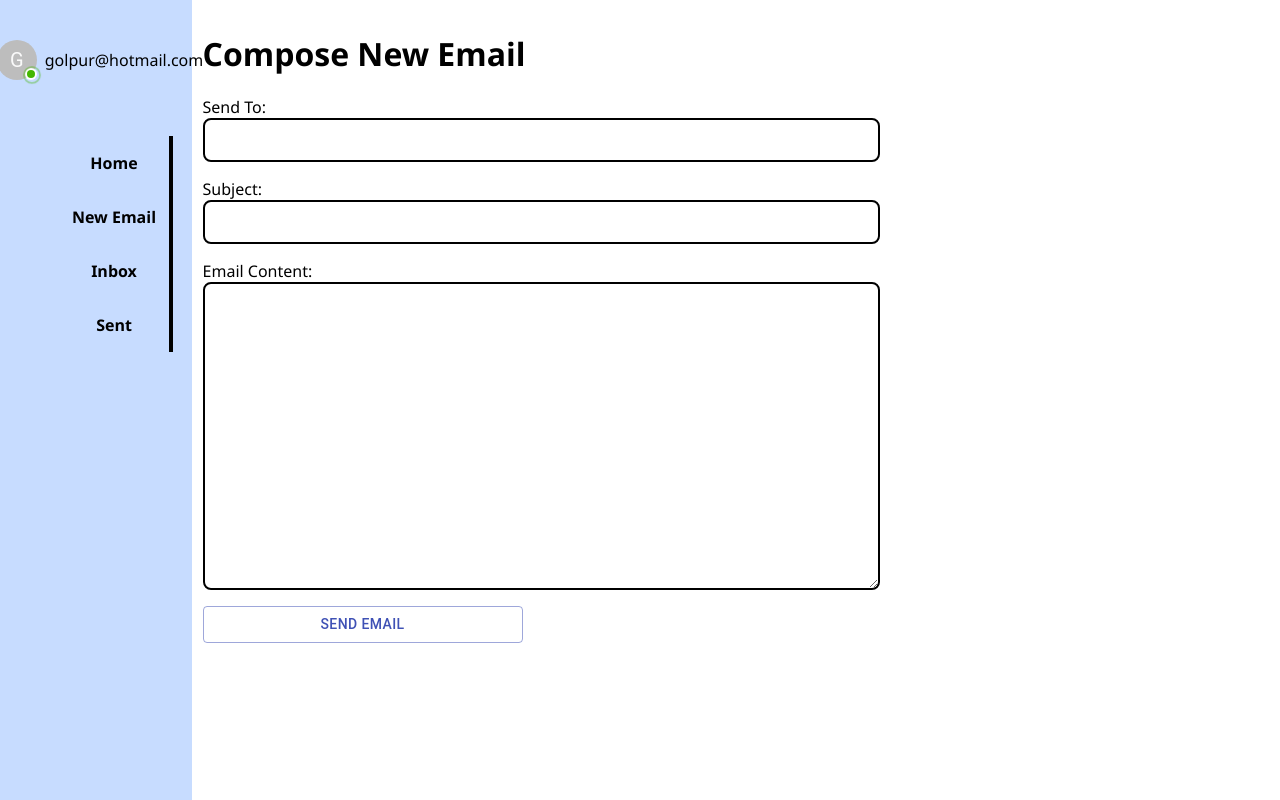
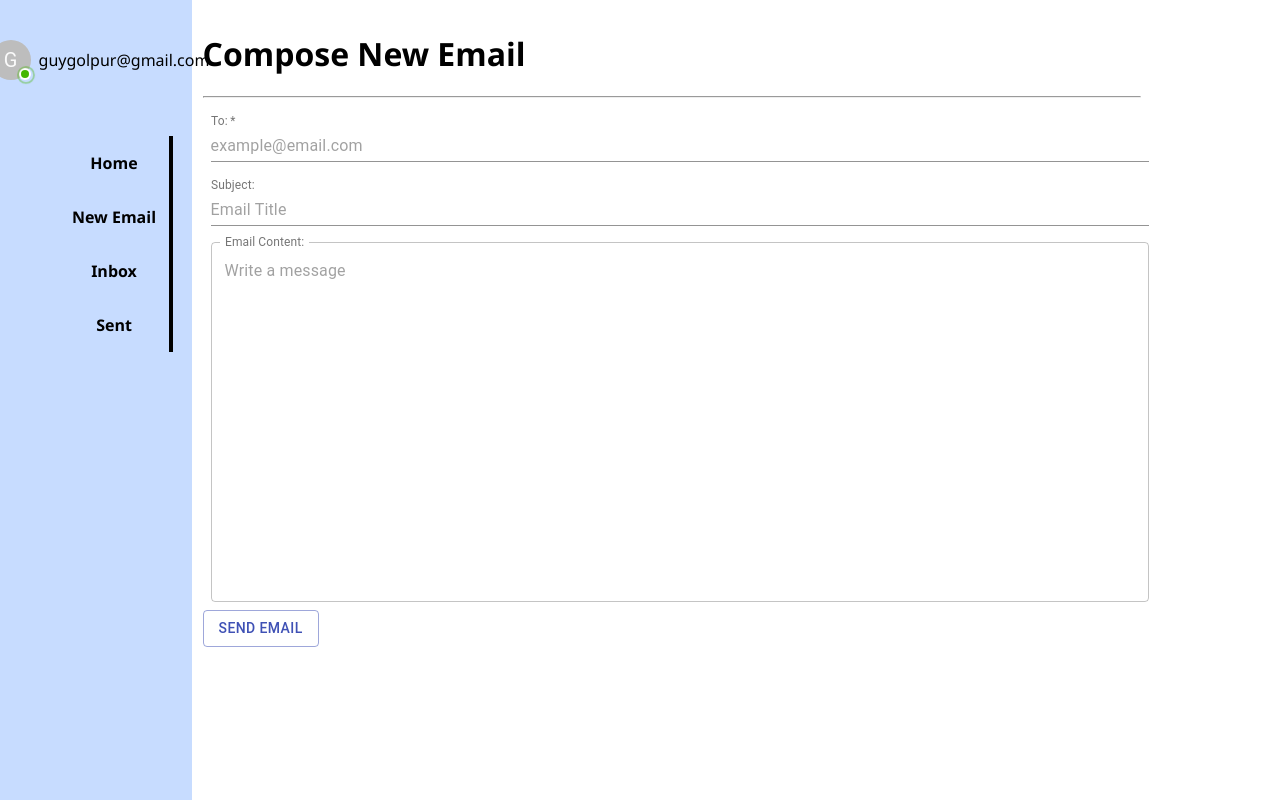
Before and after one commit to Guygolpur/Guy-Golpur-08-12-2020-front, a React (Create React App) app: page /composeNewEmail in a window 1280 px wide. Built offline with nearby package versions, Linux system fonts and the light colour scheme.

Commit message:
Styling, input verif
Adding some new styling.
Added some form input verifications.

```diff
--- a/package.json
+++ b/package.json
@@ -5,6 +5,7 @@
   "proxy": "http://localhost:5000/",
   "dependencies": {
     "@material-ui/core": "^4.11.2",
+    "@material-ui/icons": "^4.11.2",
     "@testing-library/jest-dom": "^5.11.6",
     "@testing-library/react": "^11.2.2",
     "@testing-library/user-event": "^12.5.0",
--- a/src/App.css
+++ b/src/App.css
@@ -46,19 +46,10 @@ nav a:hover {
   padding: 1.1%;
 }
 
-#send-email-form input, textarea {
-  display: block;
-  width: 70%;
-  padding: 8px;
-  border-radius: 8px;
-  font-family: 'Segoe UI', Tahoma, Geneva, Verdana, sans-serif;
-  font-size: 18px;
-  border: 2px solid black;
-  margin-bottom: 16px;
-}
-
-#send-email-form button {
-  width: 320px;
+.empty-content {
+  text-align: center;
+  position: flex;
+  justify-content: "space-between";
 }
 
 @media screen and (max-width: 1150px) {
--- a/src/App.js
+++ b/src/App.js
@@ -13,7 +13,7 @@ import SentEmailList from './components/SentEmailList'
 import ComposeEmailForm from './components/ComposeEmailForm'
 import './App.css'
 
-const accountEmailAddress = "golpur@hotmail.com"
+const accountEmailAddress = "guygolpur@gmail.com"
 
 
 function App() {
--- a/src/components/ComposeEmailForm.js
+++ b/src/components/ComposeEmailForm.js
@@ -1,5 +1,7 @@
 import React, { useState } from 'react'
 import Button from '@material-ui/core/Button'
+import TextField from '@material-ui/core/TextField'
+
 
 const ComposeEmailForm = (props) => {
     const [receiverEmailAddress, setReceiverEmailAddress] = useState('')
@@ -26,21 +28,53 @@ const ComposeEmailForm = (props) => {
     return (
         <div id="send-email-form">
             <h1>Compose New Email</h1>
-            <label>
-                Send To:
-            <input type="text" value={receiverEmailAddress} onChange={(event) => setReceiverEmailAddress(event.target.value)} />
-            </label>
-            <label>
-                Subject:
-            <input type="text" value={emailSubject} onChange={(event) => setEmailSubject(event.target.value)} />
-            </label>
-            <label>
-                Email Content:
-            <textarea rows="12" cols="80" value={emailContent} onChange={(event) => setEmailContent(event.target.value)} />
-            </label>
-            <Button variant="outlined" color="primary" onClick={() => sendEmail()}>
-                Send Email
-            </Button>
+            <hr />
+            <form onSubmit={sendEmail}>
+                <TextField
+                    id="standard-full-width"
+                    label="To:"
+                    style={{ margin: 8 }}
+                    placeholder="example@email.com"
+                    fullWidth
+                    margin="normal"
+                    InputLabelProps={{
+                        shrink: true,
+                    }}
+                    value={receiverEmailAddress} onChange={(event) => setReceiverEmailAddress(event.target.value)}
+                    required="true"
+                    type="email"
+                />
+                <TextField
+                    id="standard-full-width"
+                    label="Subject:"
+                    style={{ margin: 8 }}
+                    placeholder="Email Title"
+                    fullWidth
+                    margin="normal"
+                    InputLabelProps={{
+                        shrink: true,
+                    }}
+                    value={emailSubject} onChange={(event) => setEmailSubject(event.target.value)}
+                />
+                <TextField
+                    id="outlined-full-width"
+                    label="Email Content:"
+                    style={{ margin: 8 }}
+                    placeholder="Write a message"
+                    fullWidth
+                    margin="normal"
+                    InputLabelProps={{
+                        shrink: true,
+                    }}
+                    variant="outlined"
+                    value={emailContent} onChange={(event) => setEmailContent(event.target.value)}
+                    multiline="true"
+                    rows="17"
+                />
+                <Button variant="outlined" color="primary" type="submit">
+                    Send Email
+                </Button>
+            </form>
         </div>
     )
 }
--- a/src/components/EmailList.js
+++ b/src/components/EmailList.js
@@ -1,4 +1,5 @@
 import React from 'react'
+import EmptyContentPage from '../screens/EmptyContentPage'
 import { Link } from 'react-router-dom'
 import { makeStyles } from '@material-ui/core/styles'
 import Card from '@material-ui/core/Card'
@@ -16,7 +17,9 @@ const EmailList = ({ inboxesContent, accountEmailAddress }) => {
     const classes = useStyles();
 
     return (
-        <>
+        <div>
+            {inboxesContent.length > 0 ?
+                <div>
                     {inboxesContent.slice(0).reverse().map((email, key) => (
                         <Card className={classes.root}>
                             <CardActionArea >
@@ -37,7 +40,10 @@ const EmailList = ({ inboxesContent, accountEmailAddress }) => {
                             </CardActionArea>
                         </Card>
                     ))}
-        </>
+                </div>
+                : <EmptyContentPage />
+            }
+        </div>
     )
 }
 
--- a/src/components/SentEmailList.js
+++ b/src/components/SentEmailList.js
@@ -1,5 +1,5 @@
 import React, { useState, useEffect } from 'react'
-import SentEmailPage from '../screens/SentEmailPage'
+import EmptyContentPage from '../screens/EmptyContentPage'
 import { Link } from 'react-router-dom'
 import { makeStyles } from '@material-ui/core/styles'
 import Card from '@material-ui/core/Card'
@@ -38,6 +38,9 @@ const SentEmailList = (props) => {
         <div className="page-body">
             <h1>Sent Items</h1>
             <hr />
+            <div>
+                {sentEmails.length > 0 ?
+                    <div>
                         {sentEmails.slice(0).reverse().map((sentEmail, key) => (
                             <Card className={classes.root}>
                                 <CardActionArea >
@@ -59,7 +62,11 @@ const SentEmailList = (props) => {
                                     </CardContent>
                                 </CardActionArea>
                             </Card>
-            ))}
+                        ))
+                        }
+                    </div> : <EmptyContentPage />
+                }
+            </div>
         </div>
     )
 }
--- /dev/null
+++ b/src/screens/EmptyContentPage.js
@@ -0,0 +1,12 @@
+import React from 'react'
+import MailOutline from '@material-ui/icons/MailOutline'
+
+
+const EmptyContentPage = () => (
+    <div className="empty-content">
+        <h1>Empty Content</h1>
+        <MailOutline />
+    </div>
+)
+
+export default EmptyContentPage
```
Also changed, not shown: 2 other files (tests, documents, lock files or other folders). Lines whose indentation alone changed are shown as unchanged.
